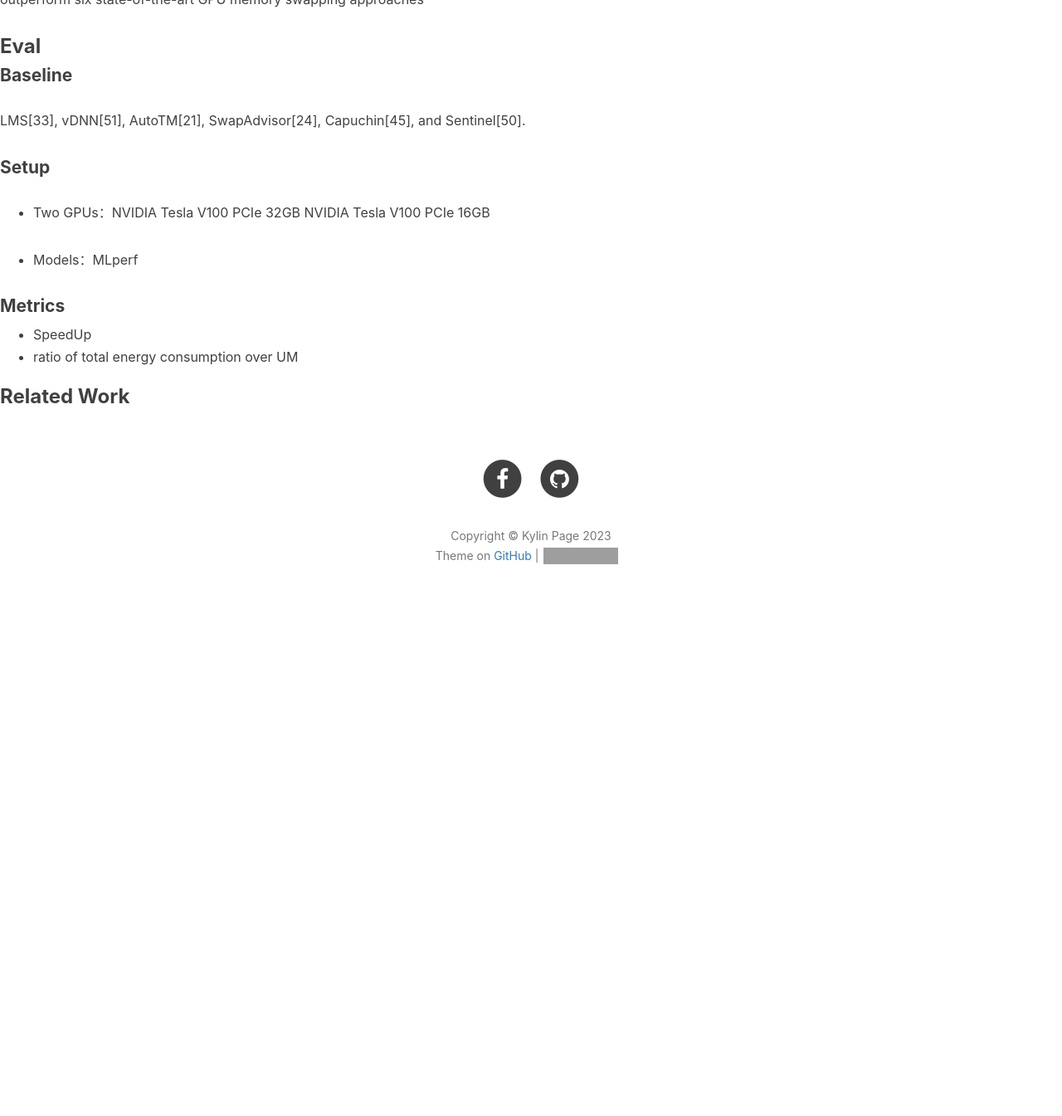
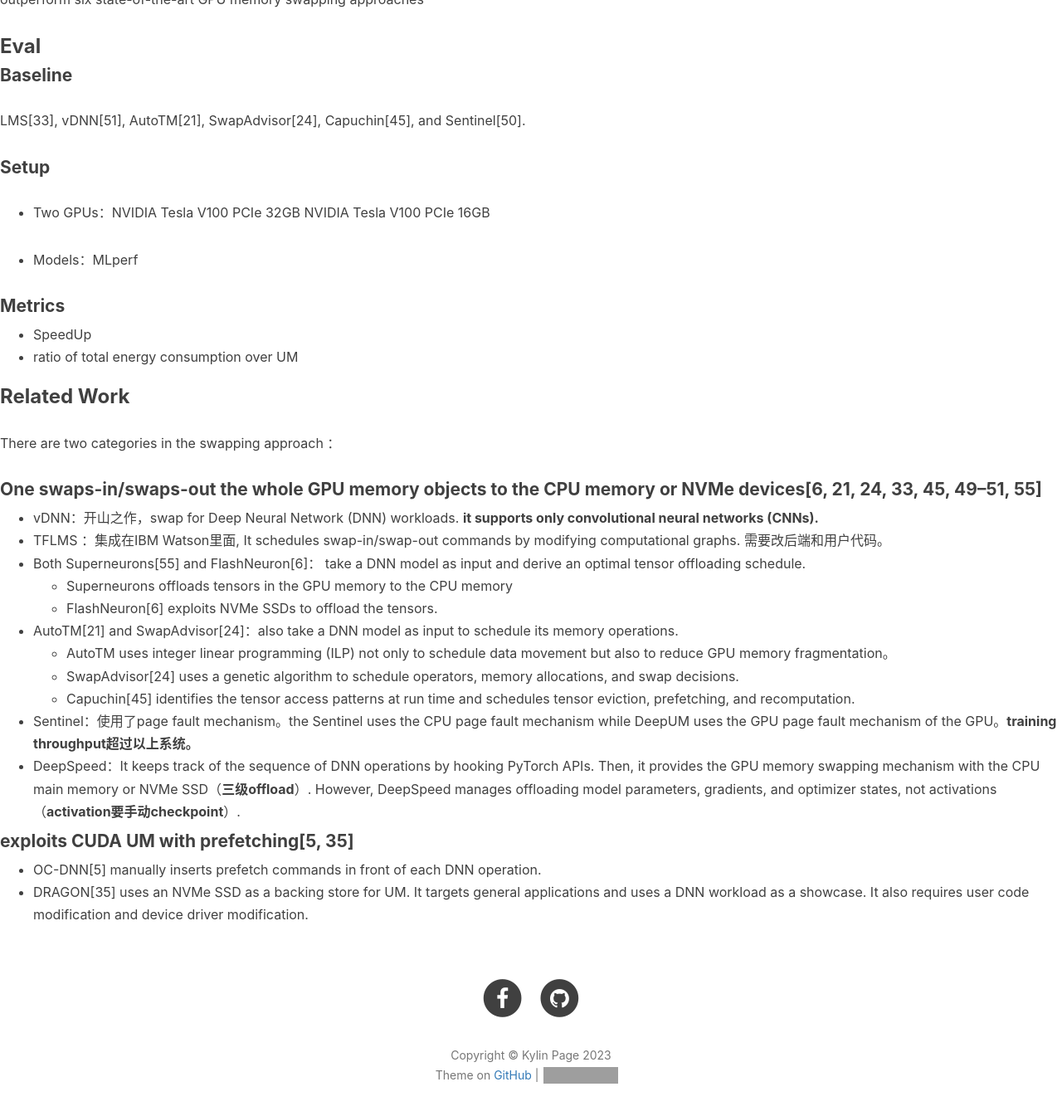
Before and after one commit to KylinC/KylinC.github.io, a Jekyll site: the page built from _posts/2023-09-23-IntroToDeepUM.md, in a window 1280 px wide and 1400 px high, scrolled down 338 px. Shown: the top 1345 px of the window at 83% size. Built offline with Jekyll 4.4.1, drawn with Linux system fonts in a browser that asks for light colours; nearby versions of some CDN libraries; our own code applies the rules of GitHub Pages for plain Markdown files; comment, search, counter and statistics services are not loaded; before the commit the page ends 1112 px from its top, so only the background shows below that; grey boxes are pictures that could not be loaded.

Commit message:
push before branch

```diff
--- a/_posts/2023-09-23-IntroToDeepUM.md
+++ b/_posts/2023-09-23-IntroToDeepUM.md
@@ -34,30 +34,6 @@ outperform six state-of-the-art GPU memory swapping approaches
 
 
 
-
-
-
-
-
-
-
-
-
-
-
-
-
-
-
-
-
-
-
-
-
-
-
-
 ### Eval
 
 #### Baseline
@@ -78,3 +54,24 @@ LMS[33], vDNN[51], AutoTM[21], SwapAdvisor[24], Capuchin[45], and Sentinel[50].
 
 
 ### Related Work
+
+There are two categories in the swapping approach ：
+
+#### One swaps-in/swaps-out the whole GPU memory objects to the CPU memory or NVMe devices[6, 21, 24, 33, 45, 49–51, 55]
+
+- vDNN：开山之作，swap for Deep Neural Network (DNN) workloads. **it supports only convolutional neural networks (CNNs).**
+- TFLMS ：集成在IBM Watson里面, It schedules swap-in/swap-out commands by modifying computational graphs. 需要改后端和用户代码。
+- Both Superneurons[55] and FlashNeuron[6]： take a DNN model as input and derive an optimal tensor offloading schedule.
+  - Superneurons offloads tensors in the GPU memory to the CPU memory
+  - FlashNeuron[6] exploits NVMe SSDs to offload the tensors.
+- AutoTM[21] and SwapAdvisor[24]：also take a DNN model as input to schedule its memory operations.
+  - AutoTM uses integer linear programming (ILP) not only to schedule data movement but also to reduce GPU memory fragmentation。
+  - SwapAdvisor[24] uses a genetic algorithm to schedule operators, memory allocations, and swap decisions.
+  - Capuchin[45] identifies the tensor access patterns at run time and schedules tensor eviction, prefetching, and recomputation.
+- Sentinel：使用了page fault mechanism。the Sentinel uses the CPU page fault mechanism while DeepUM uses the GPU page fault mechanism of the GPU。**training throughput超过以上系统。**
+- DeepSpeed：It keeps track of the sequence of DNN operations by hooking PyTorch APIs. Then, it provides the GPU memory swapping mechanism with the CPU main memory or NVMe SSD（**三级offload**）. However, DeepSpeed manages offloading model parameters, gradients, and optimizer states, not activations（**activation要手动checkpoint**）.
+
+#### exploits CUDA UM with prefetching[5, 35]
+
+- OC-DNN[5] manually inserts prefetch commands in front of each DNN operation.
+- DRAGON[35] uses an NVMe SSD as a backing store for UM. It targets general applications and uses a DNN workload as a showcase. It also requires user code modification and device driver modification.
```
